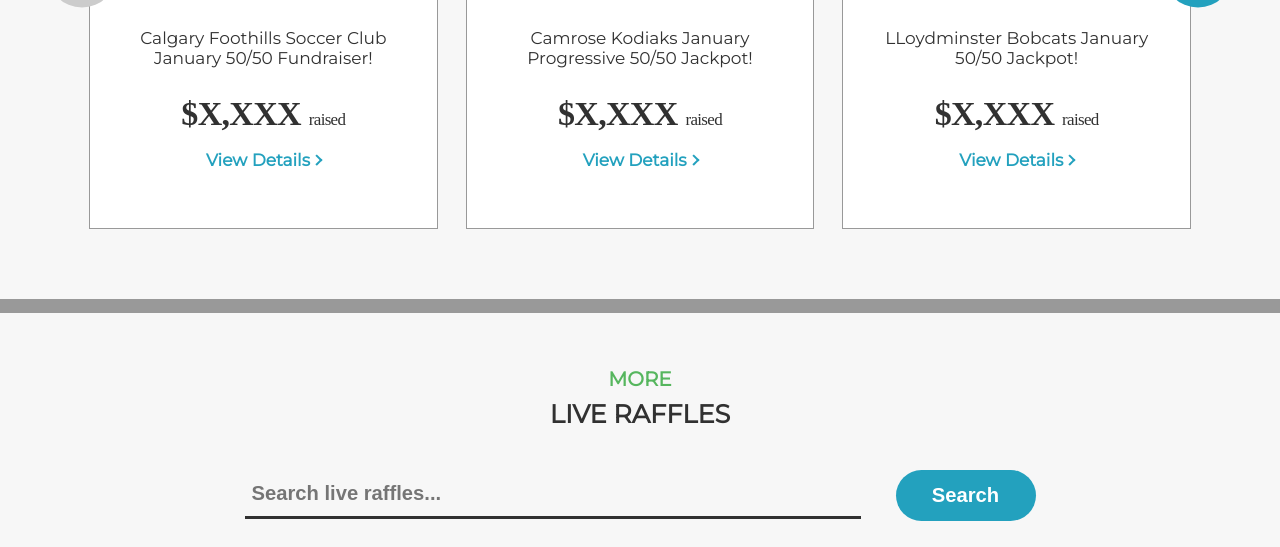
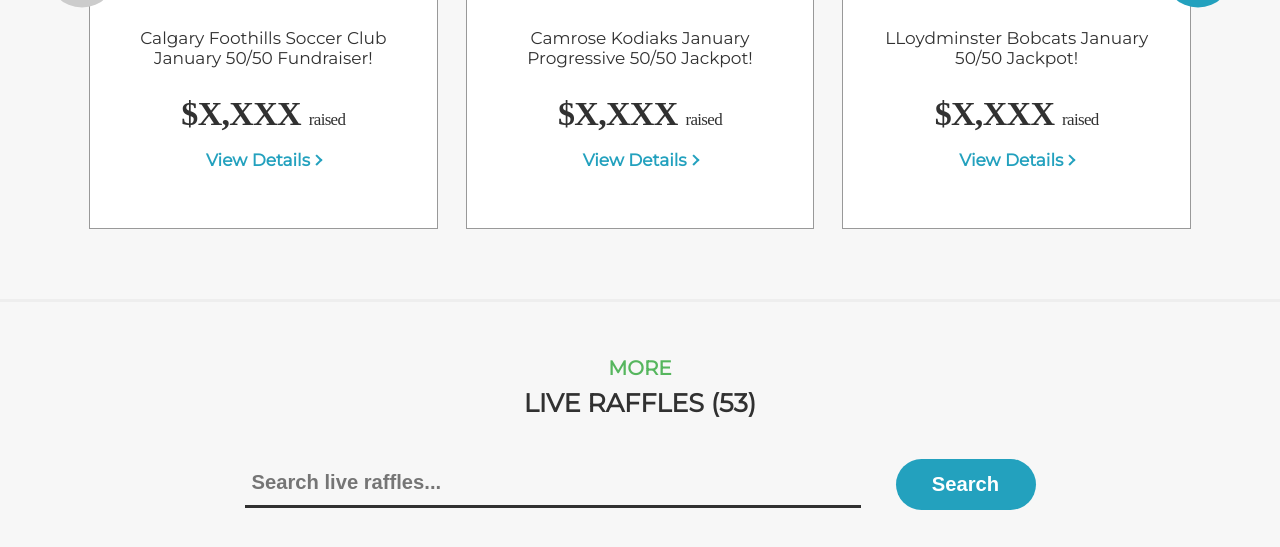
Before and after one commit to vinpiotrowski/rafflebox2, a Jekyll site: the page built from raffles.md, in a window 1280 px wide. Shown: the part 888-1435 px from the top of the page. Built offline with Jekyll 4.4.1, drawn with Linux system fonts in a browser that asks for light colours; some web fonts are replaced; some of the changed text lies outside the part shown; grey boxes are pictures that could not be loaded.

Commit message:
Added recently completed raffles

```diff
--- a/_data/raffles.json
+++ b/_data/raffles.json
@@ -340,7 +340,7 @@
   "logo": "https://rafflebox-photos.s3-us-west-2.amazonaws.com/Screen+Shot+2019-11-13+at+6.01.41+PM.png"
 }, {
   "id": 139,
-  "name": "ENTER TO WIN A iPad! BUY A FREE TICKET HERE WITH \"PLAY\" MONEY!",
+  "name": "ENTER TO WIN A iPad! BUY A FREE TICKET HERE WITH 'PLAY' MONEY!",
   "organizationId": 1,
   "show": false,
   "active": true,
--- /dev/null
+++ b/_includes/raffles-list-active.html
@@ -0,0 +1,56 @@
+<section class="container-raffle-list">
+    <div class="inner-page">
+
+        {% assign idx = 0 %}
+        {% for raffle in site.data.raffles %}
+        {% if raffle.show and raffle.active %}
+            {% assign idx = idx | plus:1 %}
+        {% endif %}
+        {% endfor %}
+
+        <div class="headline">
+            <h3>{{ include.prehead }}</h3>
+            <h2>{{ include.headline }} <strong>({{idx}})</strong></h2>
+            <p>{{ include.subhead }}</p>
+        </div>
+
+        <div class="container-search">
+            <form>
+                <label for="raffle-search-criteria">Search:</label>
+                <input type="search" id="raffle-search-criteria" name="q" placeholder="Search live raffles..." aria-label="Search live raffles" autocomplete="off">
+                <button class="secondary reverse" id="raffle-search"><span>Search</span></button>
+            </form>
+        </div>
+
+
+        <div class="wrapper-list wrapper-raffles" id="{{ include.id }}">
+                {% assign idx = 0 %}
+                {% for raffle in site.data.raffles %}
+                    {% if raffle.show and raffle.active and raffle.featured != true %}
+                        <div class="raffle" data-tags="{{ raffle.shortLink}} {{ raffle.name }}">
+                            <img src="{{ raffle.logo }}" alt="" />
+                            <div>
+                                <p class="description">
+                                    {{ raffle.name | escape jsonify }}
+                                </p>
+                                <strong class="raffle-price">
+                                    $X,XXX
+                                </strong>
+                                <p>
+                                    <a href="https://rafflebox.ca/raffle/{{ raffle.shortLink }}" class="tertiary">View Details</a>
+                                </p>
+                            </div>
+                        </div>
+                        {% assign idx = idx | plus:1 %}
+                        {% if idx == 9 %}
+                                <a href="#" class="link-show-all">
+                                    <div class="show-all-divider">
+                                        <div class="secondary"><span>Show all live raffles</span></div>
+                                    </div>
+                                </a>
+                        {% endif %}
+                    {% endif %}
+                {% endfor %}
+        </div>
+    </div>
+</section>
--- a/_includes/raffles-list.html
+++ b/_includes/raffles-list-complete.html
@@ -1,29 +1,28 @@
 <section class="container-raffle-list">
     <div class="inner-page">
+
+        {% assign idx = 0 %}
+        {% for raffle in site.data.raffles %}
+        {% if raffle.show != true or raffle.active != true %}
+            {% assign idx = idx | plus:1 %}
+        {% endif %}
+        {% endfor %}
+
         <div class="headline">
             <h3>{{ include.prehead }}</h3>
-            <h2>{{ include.headline }}</h2>
+            <h2>{{ include.headline }} <strong>({% if idx > 42 %}42{% else %}idx{%endif%})</strong></h2>
             <p>{{ include.subhead }}</p>
         </div>
-
-        <div class="container-search">
-            <form>
-                <label for="raffle-search-criteria">Search:</label>
-                <input type="search" id="raffle-search-criteria" name="q" placeholder="Search live raffles..." aria-label="Search live raffles">
-                <button class="secondary reverse" id="raffle-search"><span>Search</span></button>
-            </form>
-        </div>
-
 
         <div class="wrapper-list wrapper-raffles" id="{{ include.id }}">
                 {% assign idx = 0 %}
                 {% for raffle in site.data.raffles %}
-                    {% if raffle.show and raffle.active and raffle.featured != true %}
+                    {% if raffle.show != true or raffle.active != true %}
                         <div class="raffle" data-tags="{{ raffle.shortLink}} {{ raffle.name }}">
                             <img src="{{ raffle.logo }}" alt="" />
                             <div>
                                 <p class="description">
-                                    {{ raffle.name }}
+                                    {{ raffle.name | escape jsonify }}
                                 </p>
                                 <strong class="raffle-price">
                                     $X,XXX
@@ -37,10 +36,12 @@
                         {% if idx == 9 %}
                                 <a href="#" class="link-show-all">
                                     <div class="show-all-divider">
-                                        <div class="secondary"><span>Show all live raffles</span></div>
+                                        <div class="secondary"><span>All recently completed raffles</span></div>
                                     </div>
                                 </a>
-
+                        {% endif %}
+                        {% if idx == 42 %}
+                            {% break %}
                         {% endif %}
                     {% endif %}
                 {% endfor %}
--- a/_sass/_raffle-list.scss
+++ b/_sass/_raffle-list.scss
@@ -1,6 +1,6 @@
 .container-raffle-list {
   background: $off-white;
-  border-top: solid 14px $pale-grey;
+  border-top: solid 3px #EEEEEE;
   padding: 35px 0 35px;
   text-align: center;
 
@@ -47,6 +47,7 @@
       font-size: 1.188rem;
       float: right;
       min-width: 0;
+      outline: none;
       position: relative;
       right: 0;
       width: 98px;
@@ -136,7 +137,8 @@
     display: none;
   }
 
-  #raffles-list:not(.active) .link-show-all.active ~ .raffle {
+  #raffles-list:not(.active) .link-show-all.active ~ .raffle,
+  #raffles-completed:not(.active) .link-show-all.active ~ .raffle {
     display: block;
   }
 }
--- a/raffles.md
+++ b/raffles.md
@@ -12,6 +12,8 @@ headline="Trending"
 img-1="./images/raffles-listing-test.jpg"
 %}
 
+
+
 {%
 include raffles-slider.html
 
```
Also changed, not shown: other parts of raffles.md (+13 -1 lines), _includes/footer.html (+27 -2 lines).
